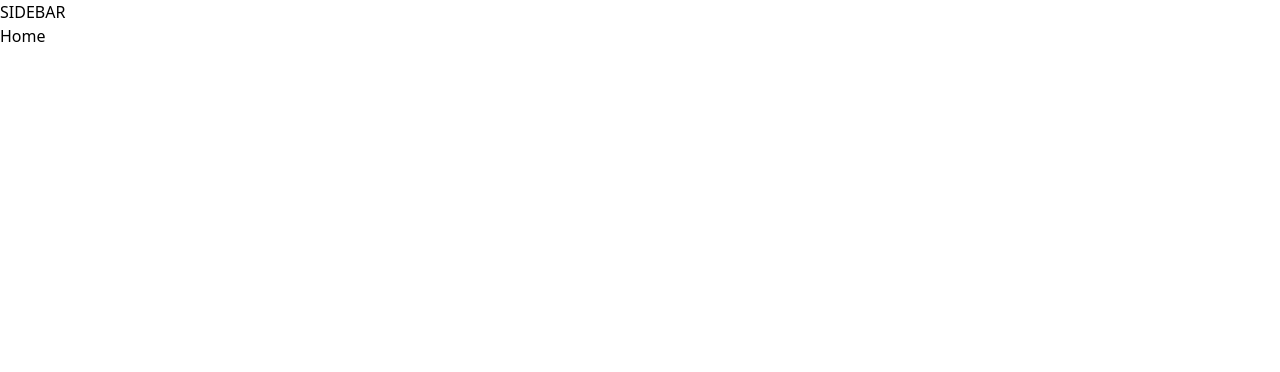
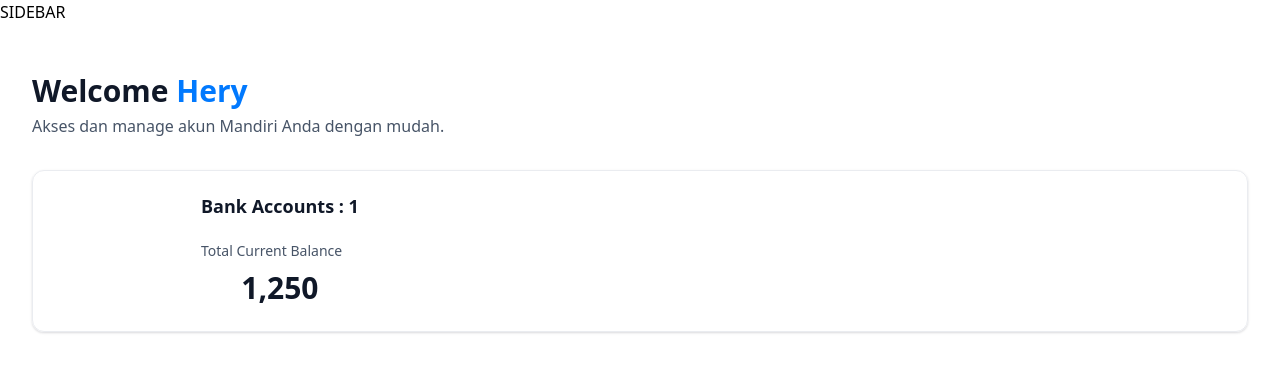
Before and after one commit to promumyhero/BankLivin, a Next.js app: page / in a window 1280 px wide. Shown: the top 372 px of the page. Built offline with nearby package versions, Linux system fonts and the light colour scheme.

Commit message:
Update on Total Balances

```diff
--- a/app/(root)/page.tsx
+++ b/app/(root)/page.tsx
@@ -1,8 +1,30 @@
+import HeaderBox from '@/components/HeaderBox'
+import TotalBalanceBox from '@/components/TotalBalanceBox';
 import React from 'react'
 
 const Home = () => {
+    const loggedIn = { firstName: 'Hery' };
   return (
-    <div>Home</div>
+    <section className="home">
+    <div className="home-content">
+        <header className="home-header">
+            <HeaderBox
+            type="greeting"
+            title="Welcome"
+            user={loggedIn?.firstName || 'Guest'}
+            subtext="Akses dan manage akun Mandiri Anda dengan mudah."
+            />
+
+            <TotalBalanceBox
+                accounts={[]}
+                totalBanks={1}
+                totalCurrentBalance={1250.35}
+            />
+
+
+        </header>
+    </div>
+    </section>
   )
 }
 
--- /dev/null
+++ b/components/AnimatedCounter.tsx
@@ -0,0 +1,12 @@
+'use client';
+
+import CountUp from 'react-countup'
+
+const AnimatedCounter = ( { amount }: { amount: number}) => {
+  return (
+    <div><CountUp end={amount}/>
+    </div>
+  )
+}
+
+export default AnimatedCounter
--- /dev/null
+++ b/components/HeaderBox.tsx
@@ -0,0 +1,17 @@
+const HeaderBox = ({ type = "title", title, subtext, user}: HeaderBoxProps) => {
+  return (
+    <div className="header-box">
+        <h1 className="header-box-title">
+            {title}
+            {type === 'greeting' && (
+                <span className="text-bankGradient">
+                    &nbsp;{user}
+                </span>
+            )}
+            </h1>
+            <p className="header-box-subtext">{subtext}</p>
+    </div>
+  )
+}
+
+export default HeaderBox
--- /dev/null
+++ b/components/TotalBalanceBox.tsx
@@ -0,0 +1,31 @@
+import { formatAmount } from '@/lib/utils';
+import AnimatedCounter from './AnimatedCounter';
+
+const TotalBalanceBox = ({
+    accounts = [], totalBanks, totalCurrentBalance
+}: TotalBalanceBoxProps) => {
+  return (
+    <section className="total-balance">
+        <div className="total-balance-chart">
+            {/* Doughnut Chart */}
+        </div>
+        <div className="flex flex-col gap-6">
+            <h2 className="header-2">
+                Bank Accounts : {totalBanks}
+            </h2>
+            <div className="flex flex-col gap-2">
+                <p className="total-balance-label">
+                    Total Current Balance
+                </p>
+                <p className="total-balance-amount flex-center
+                gap-2">
+                    <AnimatedCounter amount={totalCurrentBalance}
+                    />
+                </p>
+            </div>
+        </div>
+    </section>
+  )
+}
+
+export default TotalBalanceBox
--- a/package.json
+++ b/package.json
@@ -14,7 +14,9 @@
     "clsx": "^2.1.1",
     "lucide-react": "^0.399.0",
     "next": "14.2.4",
+    "query-string": "^9.0.0",
     "react": "^18",
+    "react-countup": "^6.5.3",
     "react-dom": "^18",
     "tailwind-merge": "^2.3.0",
     "tailwindcss-animate": "^1.0.7"
--- a/types/index.d.ts
+++ b/types/index.d.ts
@@ -202,7 +202,7 @@ declare interface BankTabItemProps {
   appwriteItemId?: string;
 }
 
-declare interface TotlaBalanceBoxProps {
+declare interface TotalBalanceBoxProps {
   accounts: Account[];
   totalBanks: number;
   totalCurrentBalance: number;
```
Also changed, not shown: 1 other file (tests, documents, lock files or other folders).
